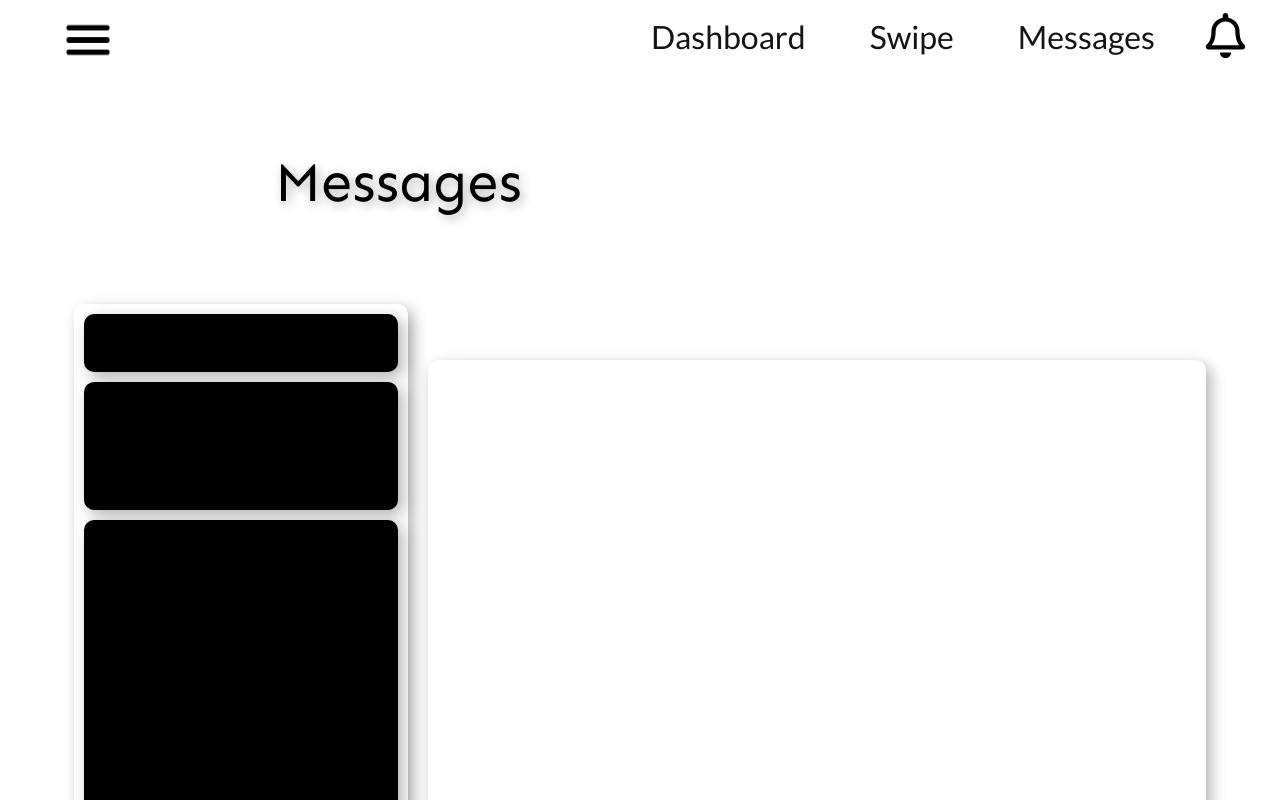
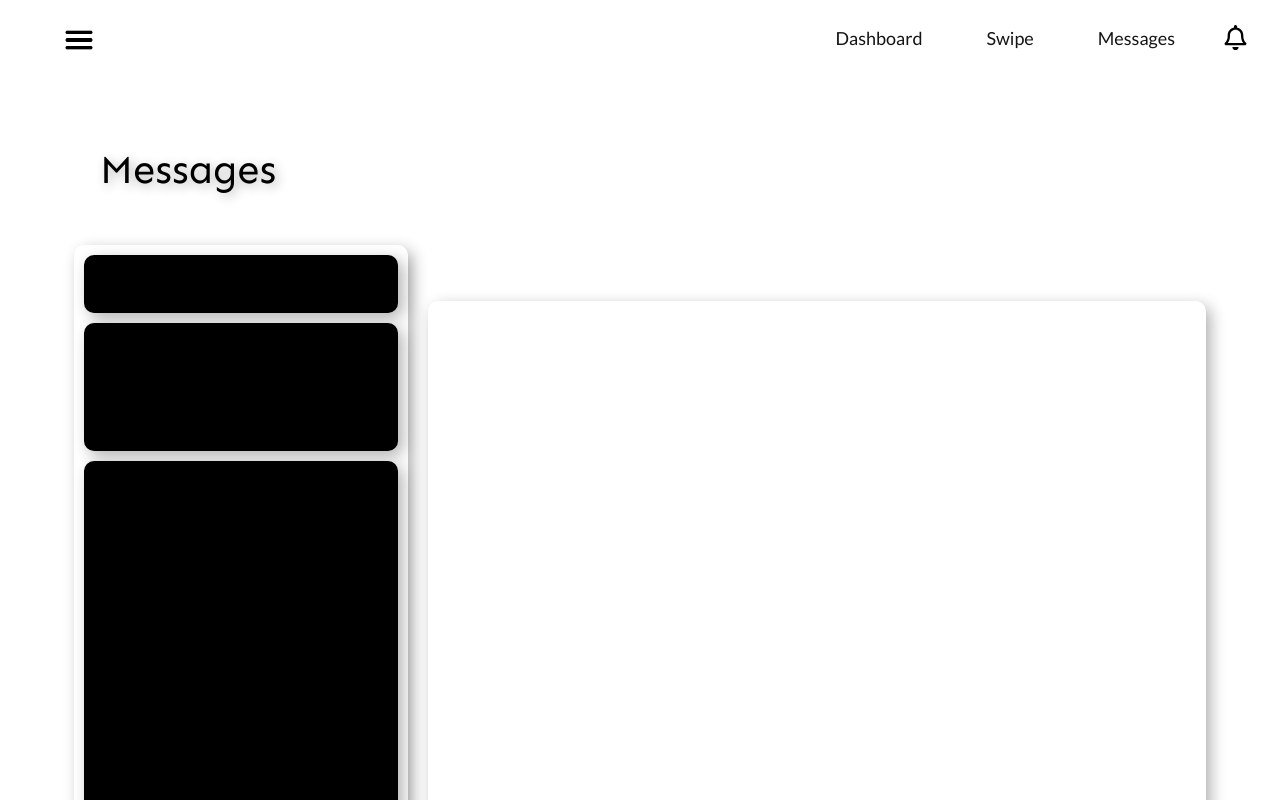
Before and after one commit to jel084/groupify, a React (Create React App) app in the folder groupify/: page /messages in a window 1280 px wide. Shown: the top 800 px of the page. Built offline with nearby package versions, Linux system fonts and the light colour scheme; the HTML template or start-up script is replaced by a standard one.

Commit message:
fixed sizing

```diff
--- a/groupify/package.json
+++ b/groupify/package.json
@@ -10,9 +10,6 @@
     "react": "^18.3.1",
     "react-dom": "^18.3.1",
     "react-icon": "^1.0.0",
-    "react-icons": "^5.3.0",
-    "react-router-dom": "^6.26.1",
-    "react-scripts": "5.0.1",
     "react-icons": "^5.3.0",
     "react-router-dom": "^6.26.1",
     "react-scripts": "^5.0.1",
--- a/groupify/src/App.css
+++ b/groupify/src/App.css
@@ -43,7 +43,7 @@
 
 .nav-menu {
   background-color: #FFFADE;
-  width: 450px;
+  width: 200px;
   height: 100vh;
   display: flex;
   justify-content: center;
@@ -63,7 +63,7 @@
   display: flex;
   justify-content: flex-start;
   align-items: center;
-  padding: 50px 0px 30px 16px;
+  padding: 30px 0px 20px 16px;
   list-style: none;
   height: 60px;
 }
@@ -71,12 +71,12 @@
 .nav-text a {
   text-decoration: none;
   color: #151414;
-  font-size: 35px;
+  font-size: 20px;
   width: 95%;
   height: 100%;
   display: flex;
   align-items: center;
-  padding: 0 16px;
+  padding: 0 10px;
   border-radius: 4px;
 }
 
@@ -106,7 +106,7 @@ span {
   display: flex;
   gap: 2rem;
   list-style: none;
-  font-size: 1.5rem;
+  font-size: 1rem;
 }
 
 .nav-links a{
@@ -114,7 +114,7 @@ span {
   color: #151414;
   padding: 0 16px;
   border-radius: 4px;
-  font-size: xx-large;
+  font-size: large;
 }
 
 .nav-links a:hover{
--- a/groupify/src/components/DashboardUI/Dashboard.css
+++ b/groupify/src/components/DashboardUI/Dashboard.css
@@ -7,9 +7,9 @@
 
 .introName{
     font-family: "sen",sans-serif;
-    font-size:3.5em;
+    font-size:2.5em;
     padding-top:60px;
-    padding-left:400px;
+    padding-left:130px;
     padding-right: 400px;
     text-shadow: 3px 3px 11px rgba(0, 0, 0, 0.3);
 }
--- a/groupify/src/components/Messages/MessageUI.css
+++ b/groupify/src/components/Messages/MessageUI.css
@@ -2,9 +2,9 @@
 .Title{
     display: flex;
     font-family: "sen",sans-serif;
-    font-size:3.5em;
+    font-size:2.5em;
     padding-top:60px;
-    padding-left:275px;
+    padding-left:100px;
     padding-right: 400px;
     text-shadow: 3px 3px 11px rgba(0, 0, 0, 0.3);
 }
@@ -20,7 +20,7 @@
     max-height: 100%;
     margin: auto;
     padding: 20px;
-    margin-top: 40px;
+    margin-top: 5px;
 }
 
 .dms{
@@ -33,6 +33,7 @@
     margin: 10px;
     position: relative;
 }
+
 .currMessage{
     min-width: 70%;
     max-width: 45vw;
--- a/groupify/src/routeComps/Navbar.js
+++ b/groupify/src/routeComps/Navbar.js
@@ -22,7 +22,7 @@ function Navbar() {
               src={threebar}
               alt="Menu"
               onClick={showSidebar}
-              style={{ width: "48px", height: "48px", cursor: "pointer" }}
+              style={{ width: "30px", height: "30px", cursor: "pointer" }}
             />
 
           </Link>
@@ -34,7 +34,7 @@ function Navbar() {
                         <li><a href="/dashboard">Dashboard</a></li>
                         <li><a href="/swipe">Swipe</a></li>
                         <li><a href="/messages">Messages</a></li>
-                        <li><button className="notf"> <FaRegBell size = {45}/> </button></li>
+                        <li><button className="notf"> <FaRegBell size = {25}/> </button></li>
                     </ul>
                 </div>
             </nav>
@@ -45,7 +45,7 @@ function Navbar() {
           <ul className="nav-menu-items" onClick={showSidebar}>
             <li className="navbar-toggle">
               <Link to="#" className="menu-bars">
-                <AiIcons.AiOutlineClose size={48}/>
+                <AiIcons.AiOutlineClose size={25}/>
               </Link>
             </li>
             {Sidebar.map((item, index) => {
```
Also changed, not shown: 1 other file (tests, documents, lock files or other folders).
